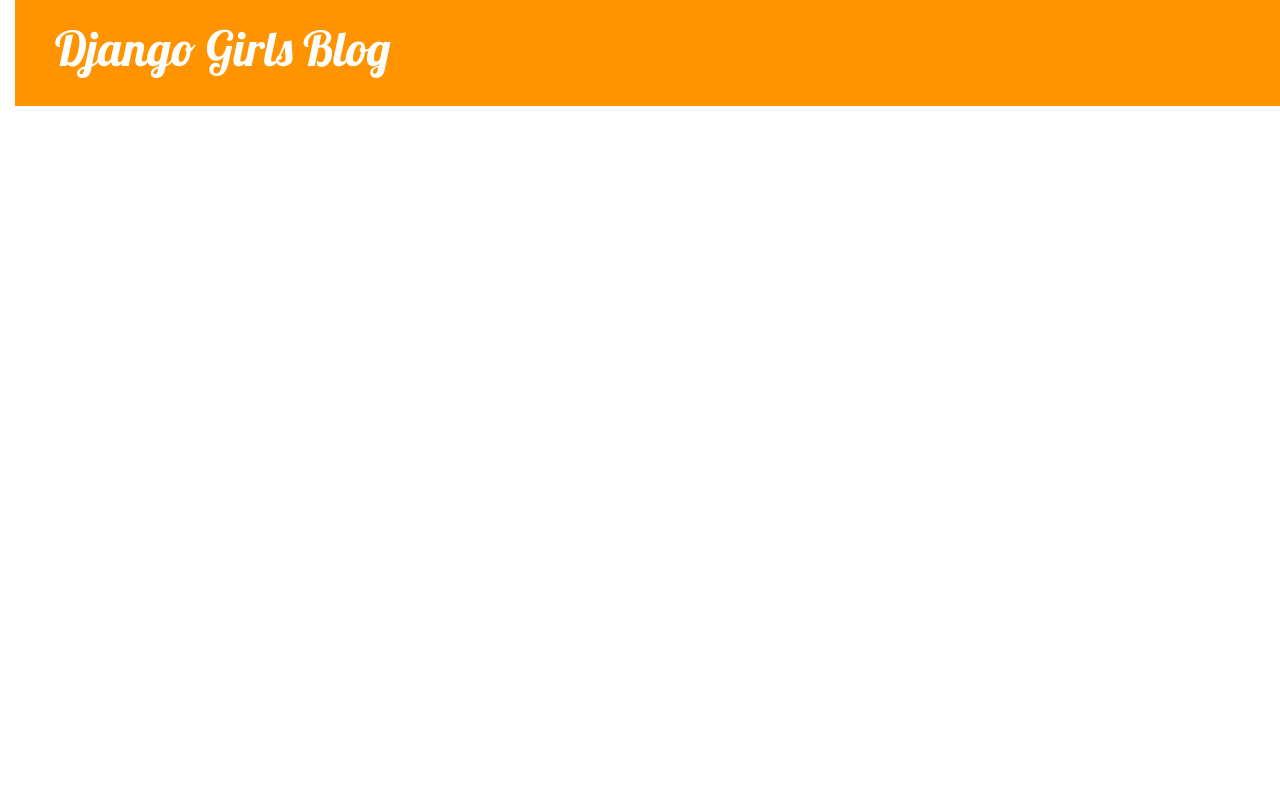
After one commit to Kimhwawon/django, a Django app: template djangogirls/src/blog/templates/blog/base.html in a window 1280 px wide. The commit adds this page. Run offline with Django 4.2, Linux system fonts and the light colour scheme; the template is opened without the code that fills it, so the values that code supplies are empty; parts of the project's set-up code (start-up, migrations or seed data) failed here and were passed over.

Commit message:
django2일차

```diff
--- a/djangogirls/src/blog/models.py
+++ b/djangogirls/src/blog/models.py
@@ -18,5 +18,8 @@
         self.save()
 
     # admin 페이지에서 노출될 데이터의 종류를 지정
+    # 조회의 결과인 QuerySet에서도 마찬가지로 적용됨
+    # 제목 : (self.title), 글쓴이 : 저자, 게시날짜 : 게시날짜가 나오도록 해주세요.
     def __str__(self):
-        return self.title
+        return "제목 : %s, 글쓴이 : %s, 게시날짜 : %s" % (
+                self.title, self.author, self.published_date)
--- /dev/null
+++ b/djangogirls/src/blog/static/css/blog.css
@@ -0,0 +1,62 @@
+h1 a {
+    color: #FCA205;
+    font-family: 'Lobster';
+    text-decoration : none;
+
+}
+
+body {
+    padding-left: 15px;
+}
+
+h1 a {
+    color: #FCA205;
+    font-family: 'Lobster';
+}
+
+.page-header {
+    background-color: #ff9400;
+    margin-top: 0;
+    padding: 20px 20px 20px 40px;
+}
+
+.page-header h1, .page-header h1 a, .page-header h1 a:visited, .page-header h1 a:active {
+    color: #ffffff;
+    font-size: 36pt;
+    text-decoration: none;
+}
+
+.content {
+    margin-left: 40px;
+}
+
+h1, h2, h3, h4 {
+    font-family: 'Lobster', cursive;
+}
+
+.date {
+    color: #828282;
+}
+
+.save {
+    float: right;
+}
+
+.post-form textarea, .post-form input {
+    width: 100%;
+}
+
+.top-menu, .top-menu:hover, .top-menu:visited {
+    color: #ffffff;
+    float: right;
+    font-size: 26pt;
+    margin-right: 20px;
+}
+
+.post {
+    margin-bottom: 70px;
+}
+
+.post h1 a, .post h1 a:visited {
+    color: #000000;
+}
--- /dev/null
+++ b/djangogirls/src/blog/templates/blog/base.html
@@ -0,0 +1,24 @@
+{% load static %}
+<html>
+    <head>
+    <link href="//fonts.googleapis.com/css?family=Lobster&subset=latin,latin-ext" rel="stylesheet" type="text/css">
+    <!--부트스트랩 주소  -->
+    	<link href="https://cdn.jsdelivr.net/npm/bootstrap@5.1.3/dist/css/bootstrap.min.css" rel="stylesheet" integrity="sha384-1BmE4kWBq78iYhFldvKuhfTAU6auU8tT94WrHftjDbrCEXSU1oBoqyl2QvZ6jIW3" crossorigin="anonymous">
+        <title>Django Girls blog</title>
+        <link rel="stylesheet" href="{% static 'css/blog.css' %}">
+    </head>
+    <body>
+        <div class="page-header">
+            <h1><a href="/">Django Girls Blog</a></h1>
+        </div>
+		<div class="content container">
+		    <div class="row">
+		        <div class="col-md-8">
+		            {% block content %}
+            		{% endblock %}
+		        </div>
+		    </div>
+		</div>
+
+    </body>
+</html>
--- a/djangogirls/src/blog/urls.py
+++ b/djangogirls/src/blog/urls.py
@@ -6,4 +6,7 @@
 
 urlpatterns = [
     path('', views.post_list, name='post_list'),
+
+    # test/ 를 주소로 하는 테스트 화면을 연결
+    path('test/', views.test_page, name='test_page'),
     ]
--- a/djangogirls/src/djangogirls/settings.py
+++ b/djangogirls/src/djangogirls/settings.py
@@ -117,7 +117,7 @@
 # Static files (CSS, JavaScript, Images)
 # https://docs.djangoproject.com/en/4.0/howto/static-files/
 
-STATIC_URL = 'static/'
+STATIC_URL = '/static/'
 STATIC_ROOT = os.path.join(BASE_DIR, 'static')
 
 # Default primary key field type
```
Also changed, not shown: djangogirls/src/blog/templates/blog/post_list.html (+12 -9 lines), djangogirls/src/blog/templates/blog/test_page.html (added, +10 -0 lines), djangogirls/src/blog/static/__init__.py (added), djangogirls/src/blog/static/css/__init__.py (added), djangogirls/src/db.sqlite3.
